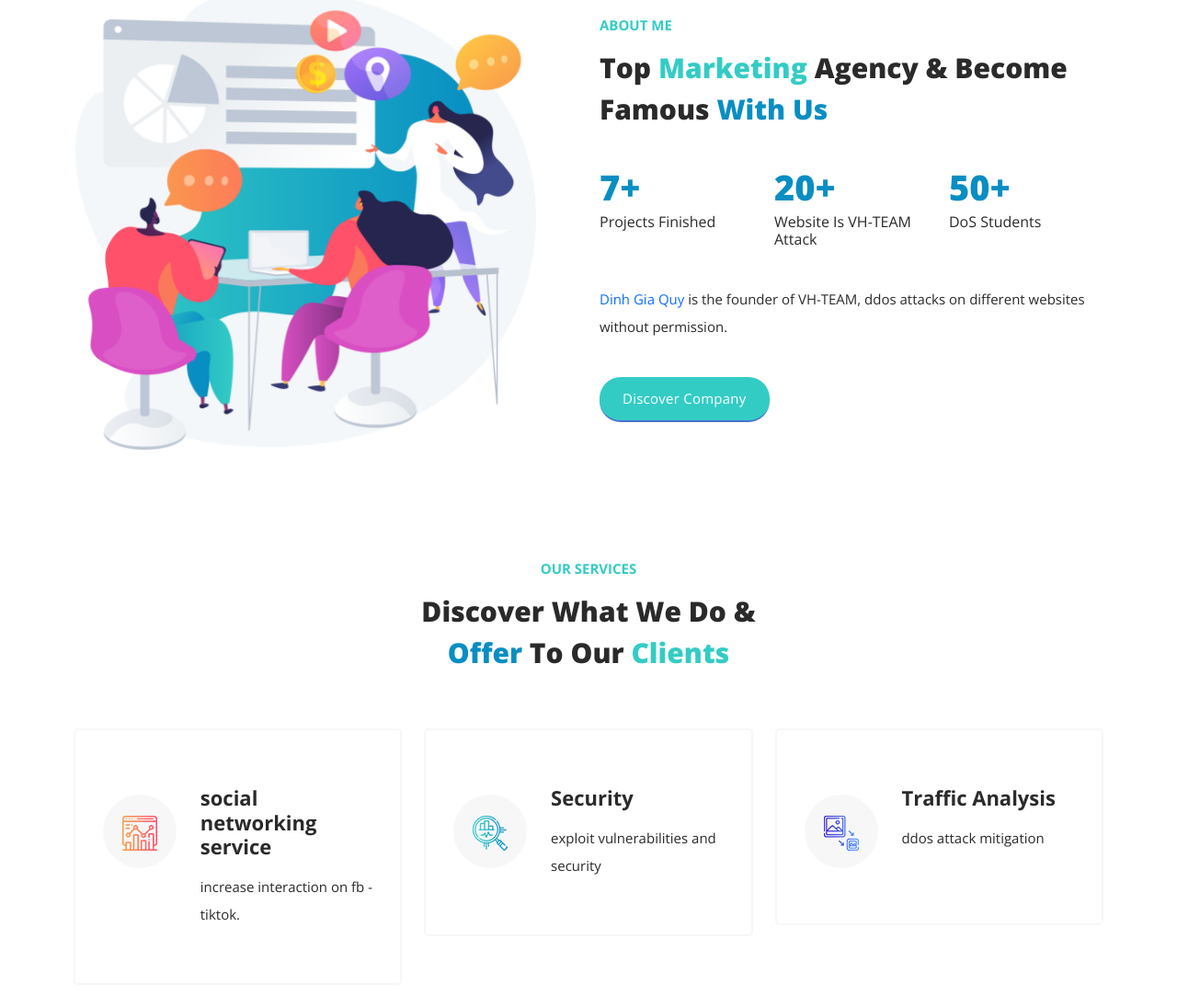
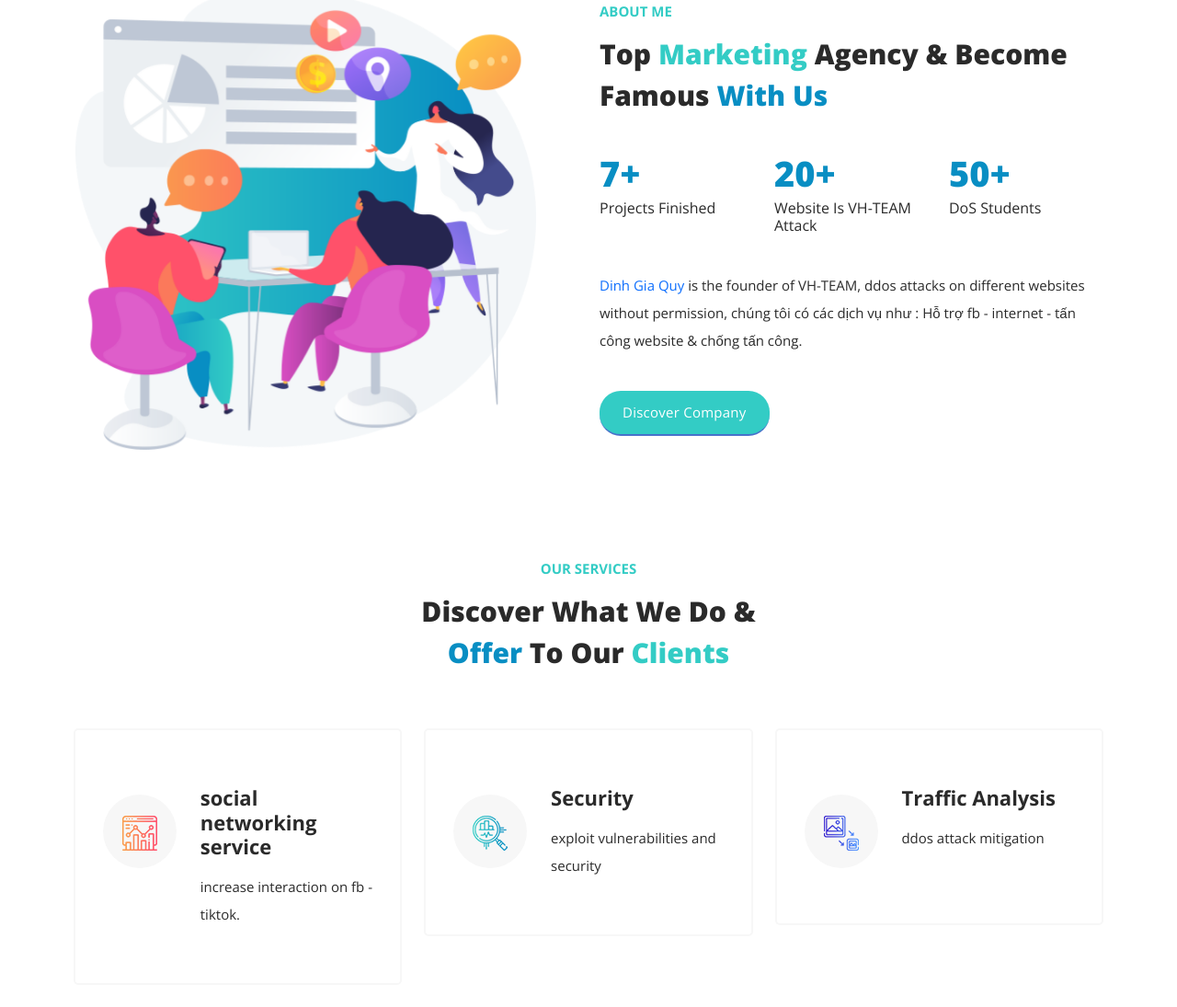
Before and after one commit to giaquy208/dinhgiaquy-dev, a plain HTML site: page index.html in a window 1280 px wide. Shown: the part 1844-2939 px from the top of the page at 92% size. Drawn offline with nearby package versions, Linux system fonts and the light colour scheme.

Commit message:
Update index.html

```diff
--- a/index.html
+++ b/index.html
@@ -295,7 +295,7 @@
               </div>
             </div>
           </div>
-          <p><a rel="nofollow" href="https://github.com/giaquy208" target="_blank">Dinh Gia Quy</a> is the founder of VH-TEAM, ddos attacks on different websites without permission.</p>
+          <p><a rel="nofollow" href="https://github.com/giaquy208" target="_blank">Dinh Gia Quy</a> is the founder of VH-TEAM, ddos attacks on different websites without permission, chúng tôi có các dịch vụ như : Hỗ trợ fb - internet - tấn công website & chống tấn công.</p>
           <div class="main-green-button"><a href="#">Discover company</a></div>
         </div>
       </div>
```
